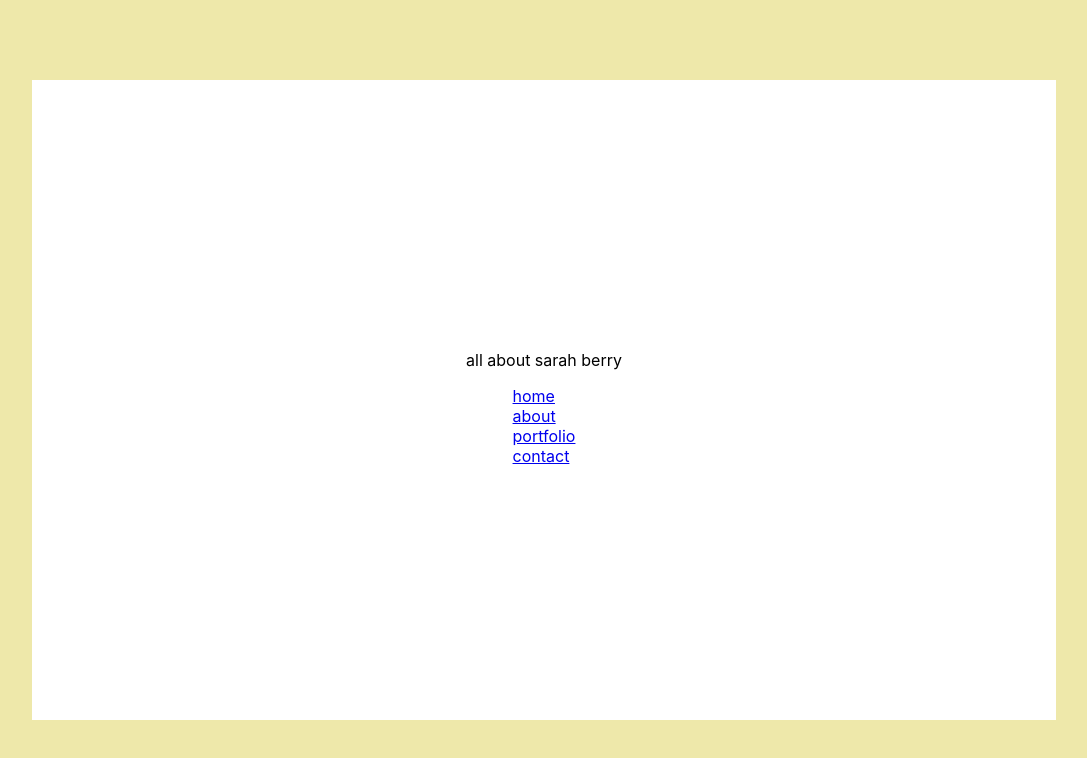
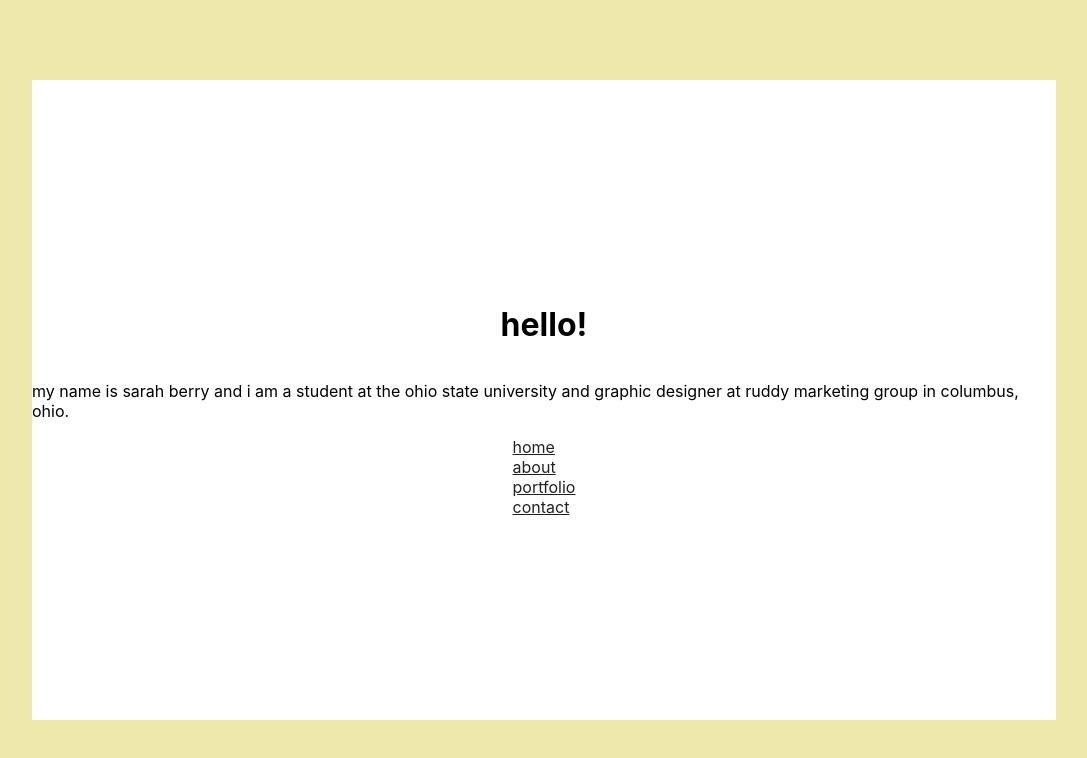
Before and after one commit to willynogs/sarah-berry-portfolio, a React (Create React App) app: page /about in a window 1280 px wide. Shown: the top 758 px of the page, without its empty margins (96-1183 px from the left). Built offline with nearby package versions, Linux system fonts and the light colour scheme.

Commit message:
breakout anchor tag component, add contact section content

```diff
--- a/src/components/About.js
+++ b/src/components/About.js
@@ -2,9 +2,12 @@ import React from 'react'
 
 const About = () => {
   return (
-    <p>
-      all about sarah berry
-    </p>
+    <>
+      <h1>hello!</h1>
+      <p>
+        my name is sarah berry and i am a student at the ohio state university and graphic designer at ruddy marketing group in columbus, ohio.
+      </p>
+    </>
   )
 }
 
--- a/src/components/Contact.js
+++ b/src/components/Contact.js
@@ -1,10 +1,14 @@
 import React from 'react'
+import A from './common/A'
 
 const Contact = () => {
   return (
-    <p>
-      hit me up ;P
-    </p>
+    <>
+      <h1>wanna chat?</h1>
+      <p>
+        reach out to me on <A href='https://www.linkedin.com/in/sarah-berry-683462179/' target='_blank' rel='noopener noreferrer'>linkedin</A> or via <A href='mailto:sarahaberry1@gmail.com'>email</A>.
+      </p>
+    </>
   )
 }
 
--- a/src/components/Nav.js
+++ b/src/components/Nav.js
@@ -1,22 +1,12 @@
 import React from 'react'
 import { Link } from 'react-router-dom'
 import styled from 'styled-components'
+import A from './common/A'
 
 const Ul = styled.ul`
   list-style-type: none;
   margin: 0;
   padding: 0;
-`
-
-const A = styled.a`
-  && {
-    &:visited {
-      color: #222222;
-    }
-    &:hover {
-      color: palegoldenrod;
-    }
-  }
 `
 
 const Nav = () => {
--- /dev/null
+++ b/src/components/common/A.js
@@ -0,0 +1,13 @@
+import styled from 'styled-components'
+
+const A = styled.a`
+  color: #222222;
+  &:visited {
+    color: #222222;
+  }
+  &:hover {
+    color: palegoldenrod;
+  }
+`
+
+export default A
```
